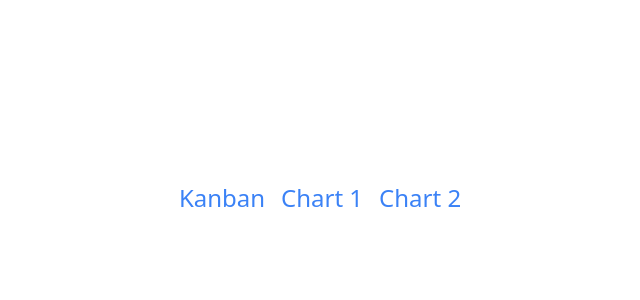
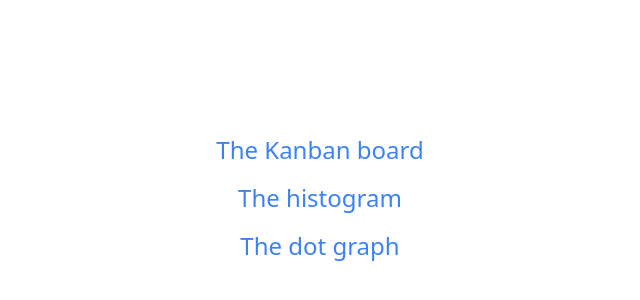
Before and after one commit to Vasily257/kanban-and-charts, a Nuxt app: page / in a window 1280 px wide. Shown: the part 202-502 px from the top of the page, without its empty margins (320-960 px from the left). Built offline with nearby package versions, Linux system fonts and the light colour scheme.

Commit message:
fix: fix routes and styles

```diff
--- a/src/pages/index.vue
+++ b/src/pages/index.vue
@@ -1,20 +1,17 @@
 <script setup lang="ts">
 const NAV_LINKS = [
-  { href: '/kanban', text: 'Kanban' },
-  { href: '/chart1', text: 'Chart 1' },
-  { href: '/chart2', text: 'Chart 2' },
+  { href: '/kanban', text: 'The Kanban board' },
+  { href: '/histogram', text: 'The histogram' },
+  { href: '/dot-graph', text: 'The dot graph' },
 ];
 </script>
 
 <template>
   <section>
     <h1 class="sr-only">The links to kanban board and charts</h1>
-    <ul class="flex items-center gap-4">
+    <ul class="flex flex-col items-center gap-y-4">
       <li v-for="link in NAV_LINKS" :key="link.href">
-        <NuxtLink
-          :to="link.href"
-          :class="'text-blue-500 hover:underline text-base sm:text-lg md:text-xl lg:text-2xl'"
-        >
+        <NuxtLink :to="link.href" class="text-xl text-blue-500 hover:underline lg:text-2xl">
           {{ link.text }}
         </NuxtLink>
       </li>
```
